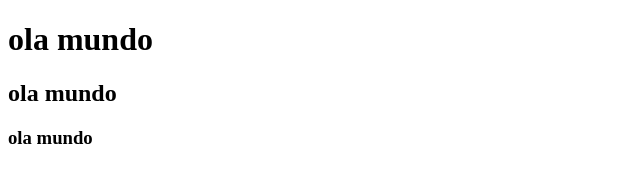
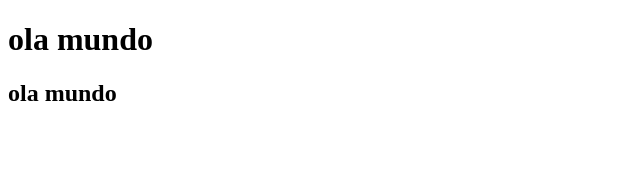
Before and after one commit to RogerAugusto1030/aula_git, a plain HTML site: page index.html in a window 1280 px wide. Shown: the whole page, without its empty margins (0-640 px from the left). Drawn offline with Linux system fonts and the light colour scheme.

Commit message:
Update index.html

```diff
--- a/index.html
+++ b/index.html
@@ -10,6 +10,5 @@
 <body>
     <h1>ola mundo</h1>
     <h2>ola mundo</h2>
-    <h3>ola mundo</h3>
 </body>
 </html>
```
